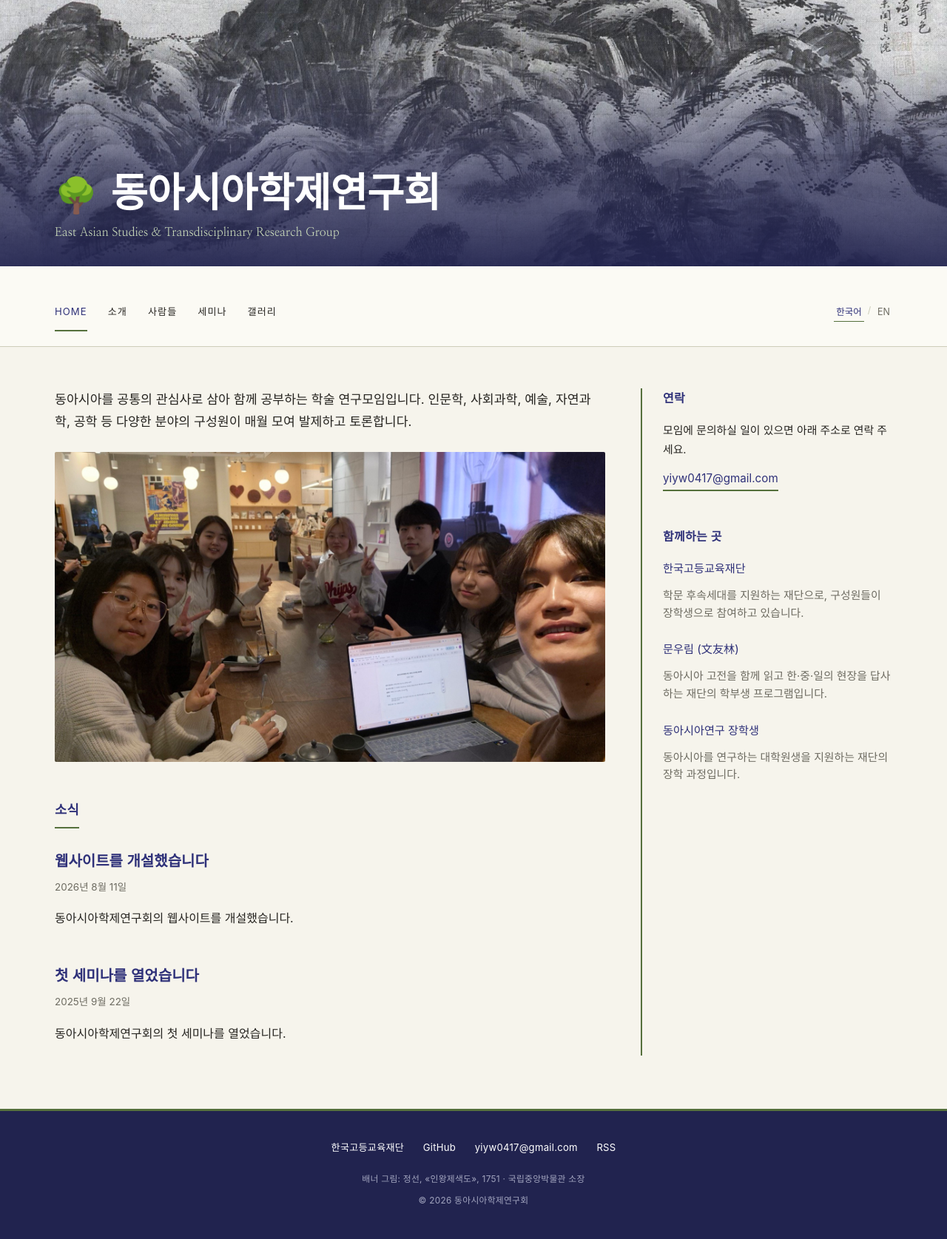
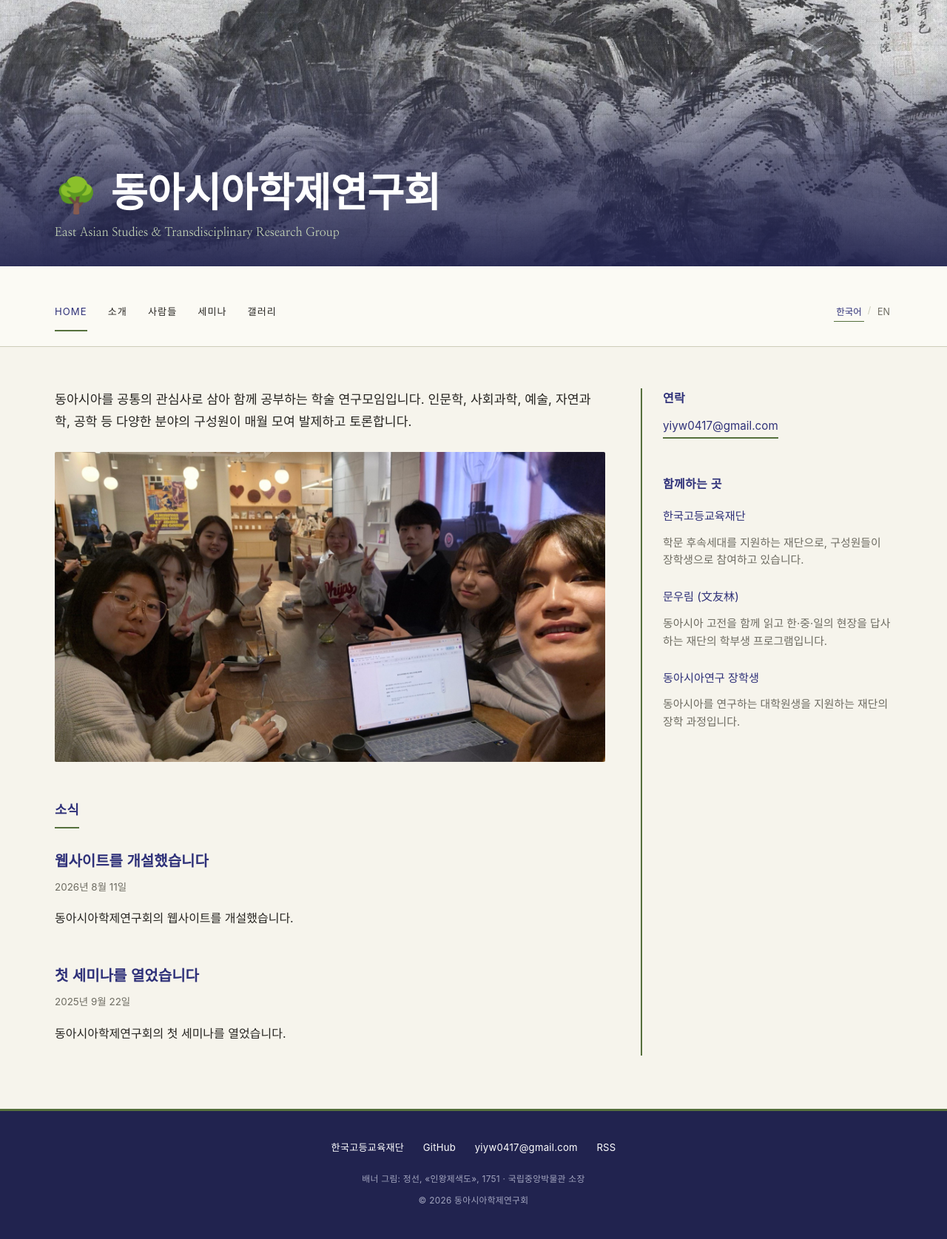
Before and after one commit to eastasia-interdisciplinary/eastasia-interdisciplinary.github.io, a Jekyll site: the page built from index.html, in a window 1280 px wide. Shown: the whole page at 74% size. Built offline with Jekyll 4.4.1, drawn with Linux system fonts in a browser that asks for light colours; some web fonts are replaced.

Commit message:
State the contact address instead of explaining it
"모임에 문의하실 일이 있으면 아래 주소로 연락 주세요" told the reader what
to do with an email address, which they already know. A label and the
address say the same thing in the register the rest of the site uses.

Co-Authored-By: Claude Opus 5 (1M context) <noreply@anthropic.com>

```diff
--- a/_includes/lineage.html
+++ b/_includes/lineage.html
@@ -8,8 +8,6 @@
     <span class="i18n-ko">연락</span>
     <span class="i18n-en">Contact</span>
   </h3>
-  <p class="i18n-ko">모임에 문의하실 일이 있으면 아래 주소로 연락 주세요.</p>
-  <p class="i18n-en">To get in touch with the group, write to:</p>
   <a class="contact-email" href="mailto:{{ site.contact_email }}">{{ site.contact_email }}</a>
 </div>
 
--- a/assets/css/style.css
+++ b/assets/css/style.css
@@ -304,10 +304,10 @@ html[data-lang="en"] .i18n-ko { display: none; }
   color: var(--text-muted);
 }
 
-/* contact: the one thing a visitor may need to act on, so it sits at the top
-   of the margin with the address spelled out rather than hidden behind a word */
+/* contact: first in the margin so it is easy to find, but stated rather than
+   explained -- a label and the address, no instruction to the reader */
 .contact-block { margin-bottom: 2.4rem; }
-.contact-block p { margin: 0 0 0.45rem; font-size: 0.9rem; }
+.contact-block .aside-label { margin-bottom: 0.5rem; }
 
 .contact-email {
   display: inline-block;
```
